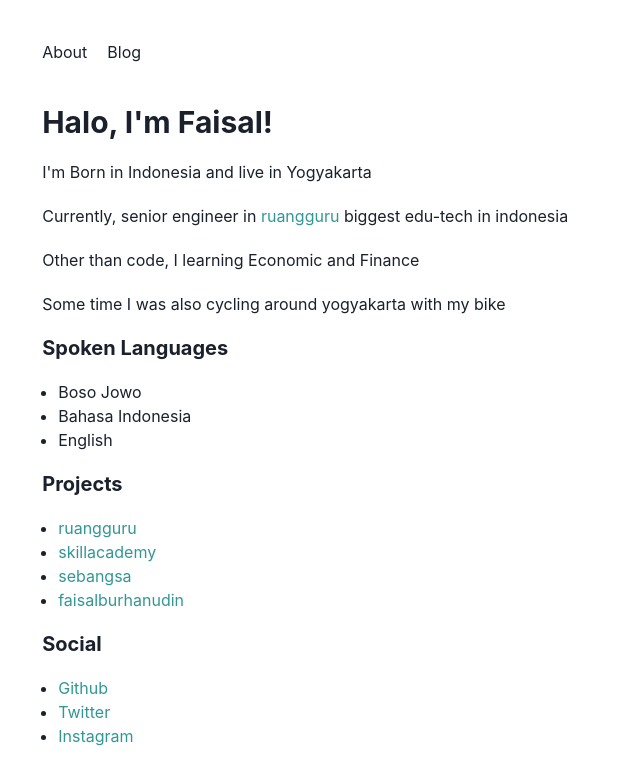
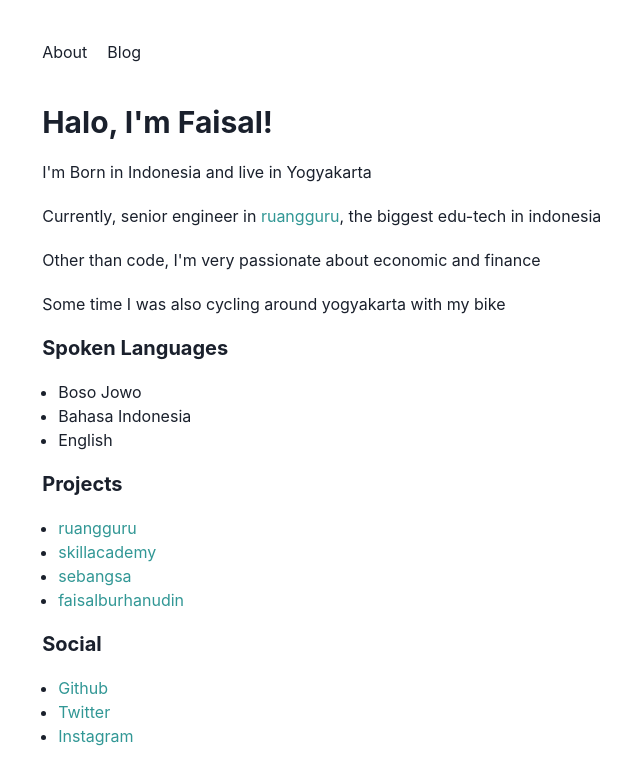
Before and after one commit to faisalburhanudin/faisalburhanudin.com, a Next.js app: page / in a window 1280 px wide. Shown: the top 784 px of the page, without its empty margins (311-951 px from the left). Built offline with nearby package versions, Linux system fonts and the light colour scheme.

Commit message:
upgrade main

```diff
--- a/pages/index.mdx
+++ b/pages/index.mdx
@@ -2,9 +2,9 @@
 
 I'm Born in Indonesia and live in Yogyakarta
 
-Currently, senior engineer in [ruangguru](ruangguru.com) biggest edu-tech in indonesia
+Currently, senior engineer in [ruangguru](ruangguru.com), the biggest edu-tech in indonesia
 
-Other than code, I learning Economic and Finance
+Other than code, I'm very passionate about economic and finance
 
 Some time I was also cycling around yogyakarta with my bike
 
```
